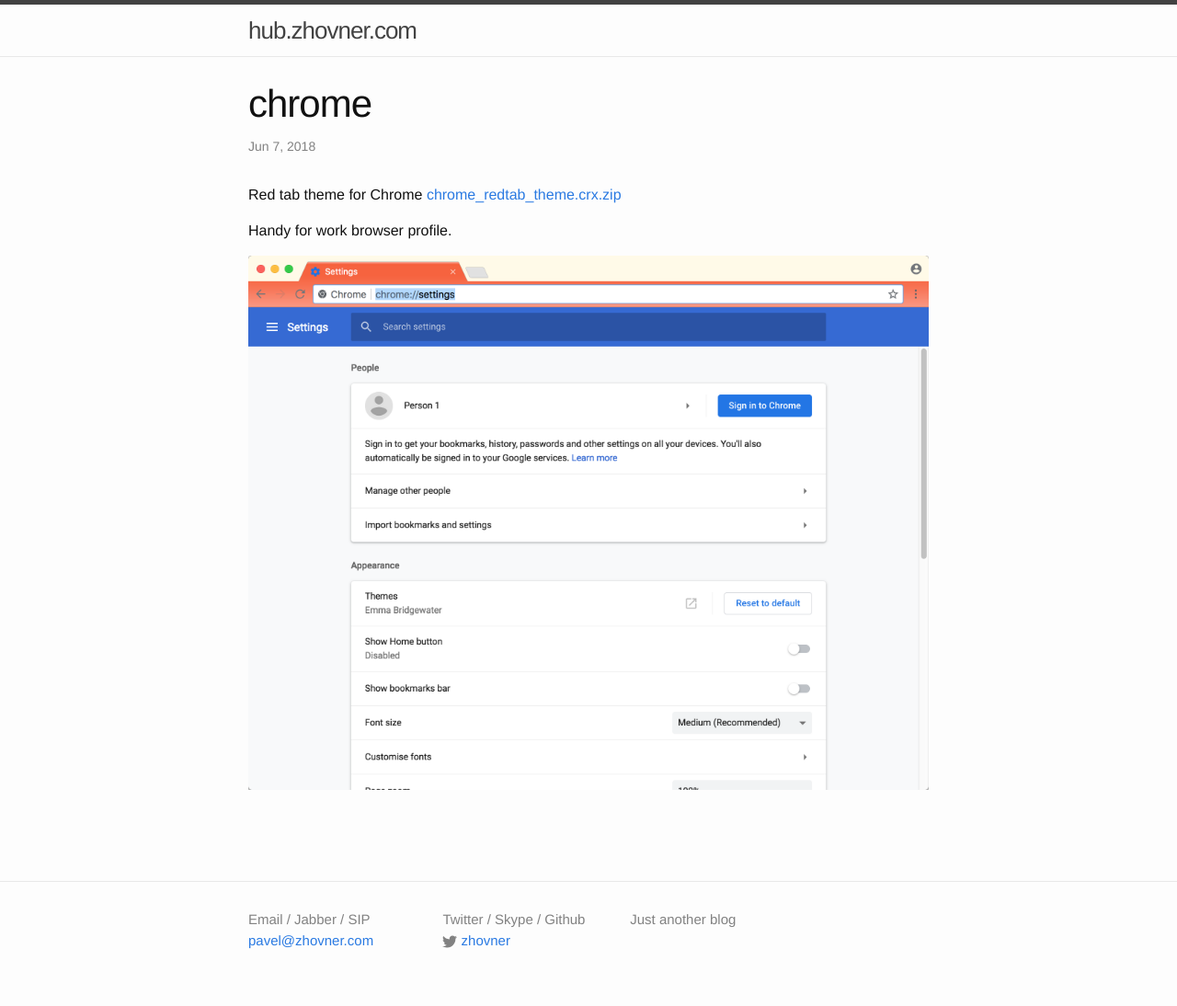
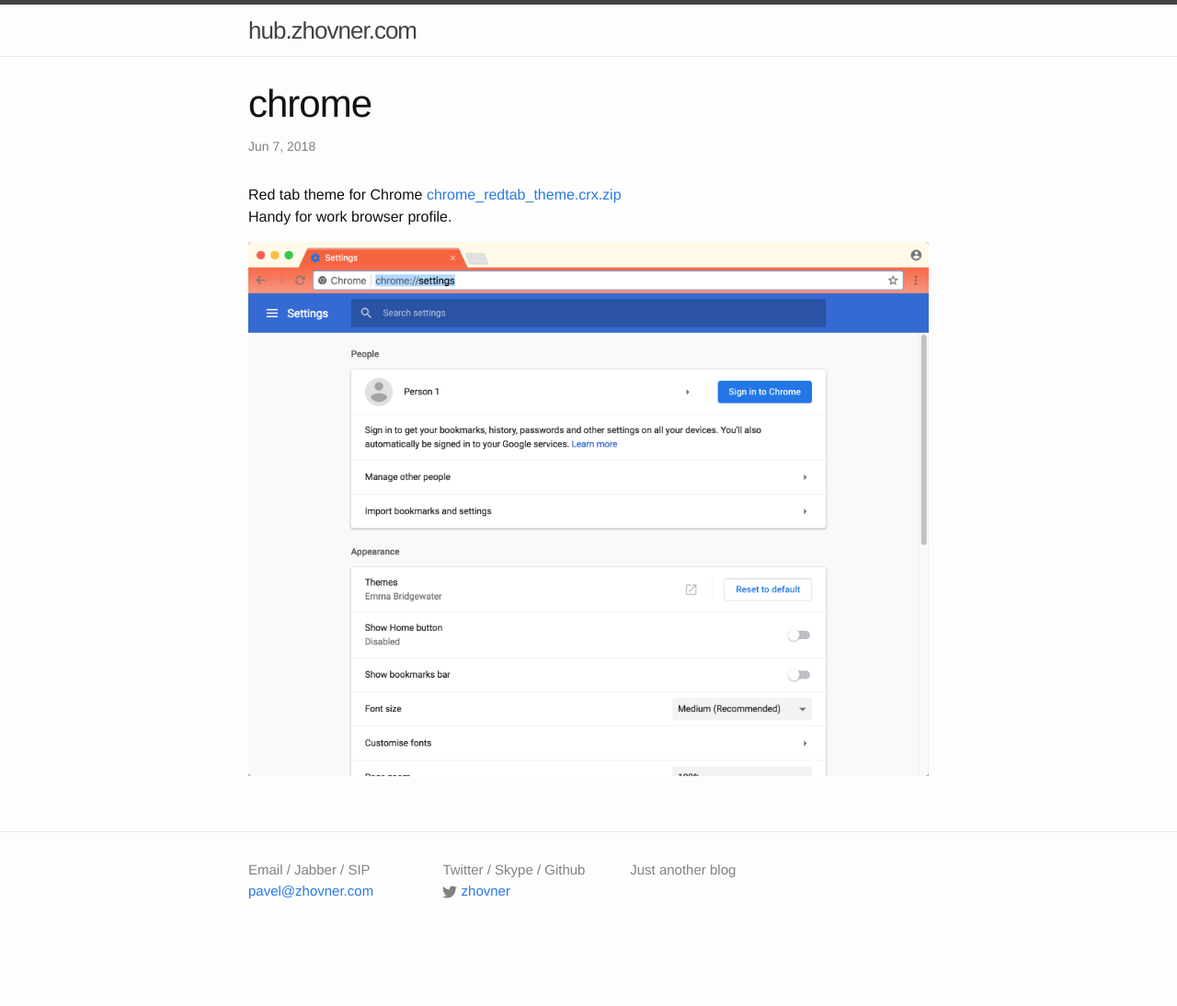
Before and after one commit to zhovner/zhovner.github.com, a Jekyll site: the page built from _posts/2018-06-07-chrome.md, in a window 1280 px wide. Shown: the whole page at 92% size. Built offline with Jekyll 4.4.1, drawn with Linux system fonts in a browser that asks for light colours; comment, search, counter and statistics services are not loaded; after the commit the page ends 1040 px from its top, so only the background shows below that.

Commit message:
Updated '_posts/2018-06-07-chrome.md' via CloudCannon

```diff
--- a/_posts/2018-06-07-chrome.md
+++ b/_posts/2018-06-07-chrome.md
@@ -7,9 +7,6 @@
 ---
 
 Red tab theme for Chrome&nbsp;[chrome\_redtab\_theme.crx.zip](/files/chrome_redtab_theme.crx.zip)
-
 Handy for work browser profile.
 
-![](/img/chrome_red_tab_theme.png)
-
-![](blob:https://app.cloudcannon.com/11c6497f-5128-4a0a-8e67-b3cf44260a0c)
+![Chrome Red tabs theme](/img/chrome_red_tab_theme.png)
```
